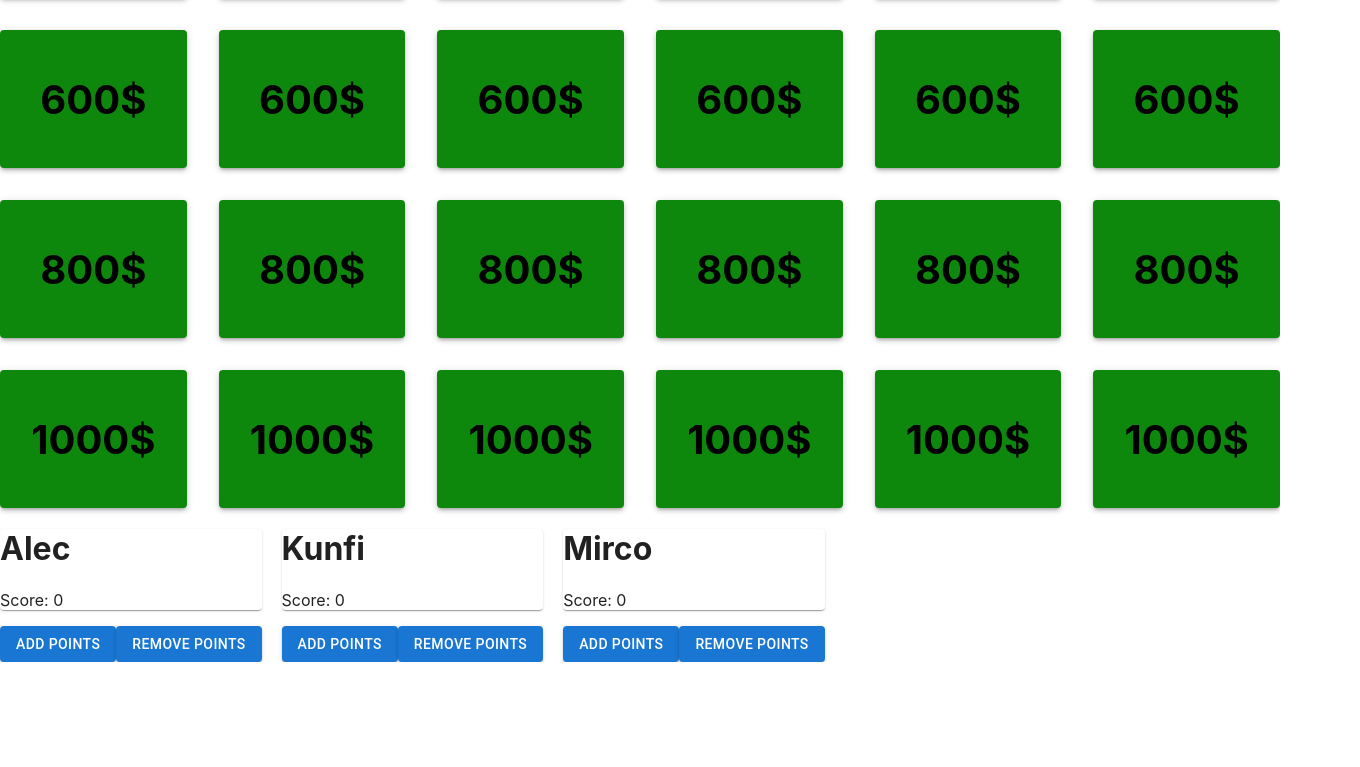
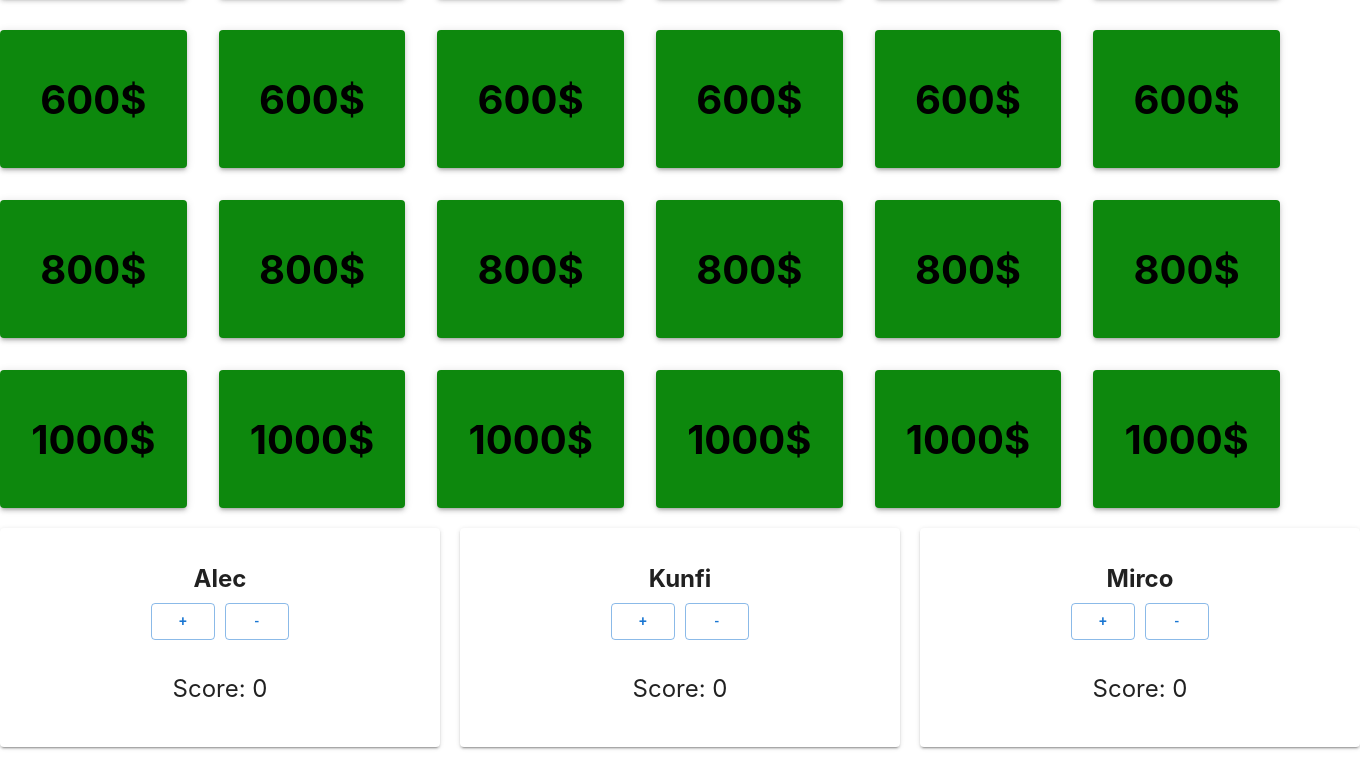
Before and after one commit to Almgandh1/jeopardy, a React (Create React App) app in the folder jeopardy/: page / in a window 1280 px wide. Shown: the part 480-1247 px from the top of the page, 1360 px wide, since content can reach past the window. Before the commit the page ends 1142 px from the top, so only its background shows below. Built offline with nearby package versions, Linux system fonts and the light colour scheme.

Commit message:
short update to usercard design

```diff
--- a/jeopardy/src/components/organisms/UserCard.tsx
+++ b/jeopardy/src/components/organisms/UserCard.tsx
@@ -10,16 +10,55 @@ type UserCardProps = {
 
 
 const UserCard = ({ title, score, setScore }: UserCardProps) => {
-    return (
-      <>
-      <Paper>
-        <h1>{title}</h1>
-        <p>Score: {score}</p>
-      </Paper>
-      <Button variant='contained' onClick={() => {setScore(score + 200)}}>Add Points</Button>
-      <Button variant='contained' onClick={() => {setScore(score - 200)}}>Remove Points</Button>
-      </>
-    );
+  const cardStyle = {
+    width: '400px', // Adjust the width as desired
+    padding: '20px',
+    display: 'flex',
+    flexDirection: 'column' as 'column', // Explicitly set the type
+    alignItems: 'center',
   };
 
+  const paperStyle={
+    width: '100%',
+    display: 'flex',
+    flexDirection: 'column',
+    alignItems: 'center',
+    justifyContent: 'center', // Center vertically
+    padding: '20px',
+
+  }
+
+  const titleStyle = {
+    fontSize: '1.5rem', // You can adjust the font size here
+    marginBottom: '10px',
+  };
+
+  const scoreStyle = {
+    fontSize: '1.5rem', // Match the font size with the title
+  };
+
+  const buttonsContainerStyle = {
+    display: 'flex',
+    gap: '10px',
+    marginBottom: '10px',
+  };
+
+  return (
+    <div style={cardStyle}>
+      <Paper elevation={2} style={paperStyle}>
+        <h1 style={titleStyle}>{title}</h1>
+        <div style={buttonsContainerStyle}>
+          <Button variant="outlined" onClick={() => setScore(score + 200)}>
+            +
+          </Button>
+          <Button variant="outlined" onClick={() => setScore(score - 200)}>
+            -
+          </Button>
+        </div>
+        <p style={scoreStyle}>Score: {score}</p>
+      </Paper>
+    </div>
+  );
+};
+
 export default UserCard
```
